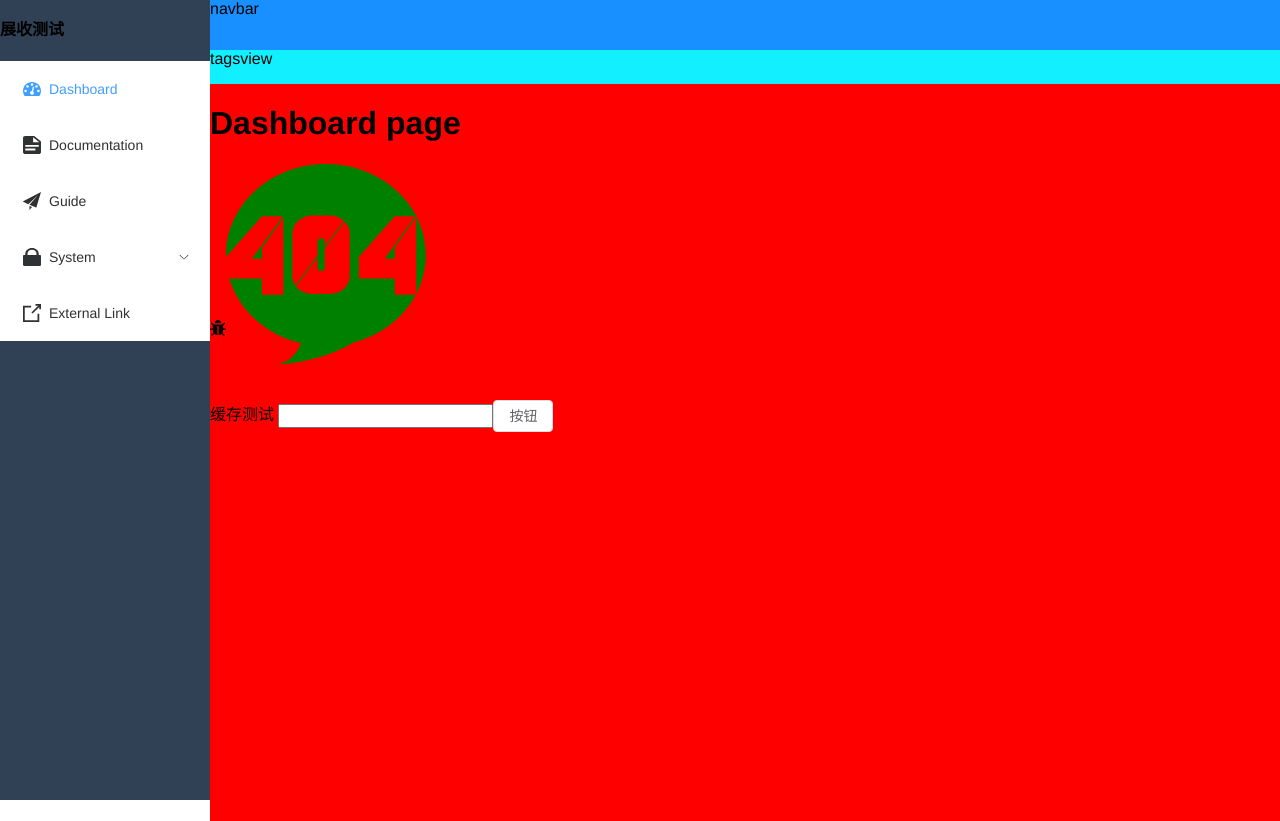
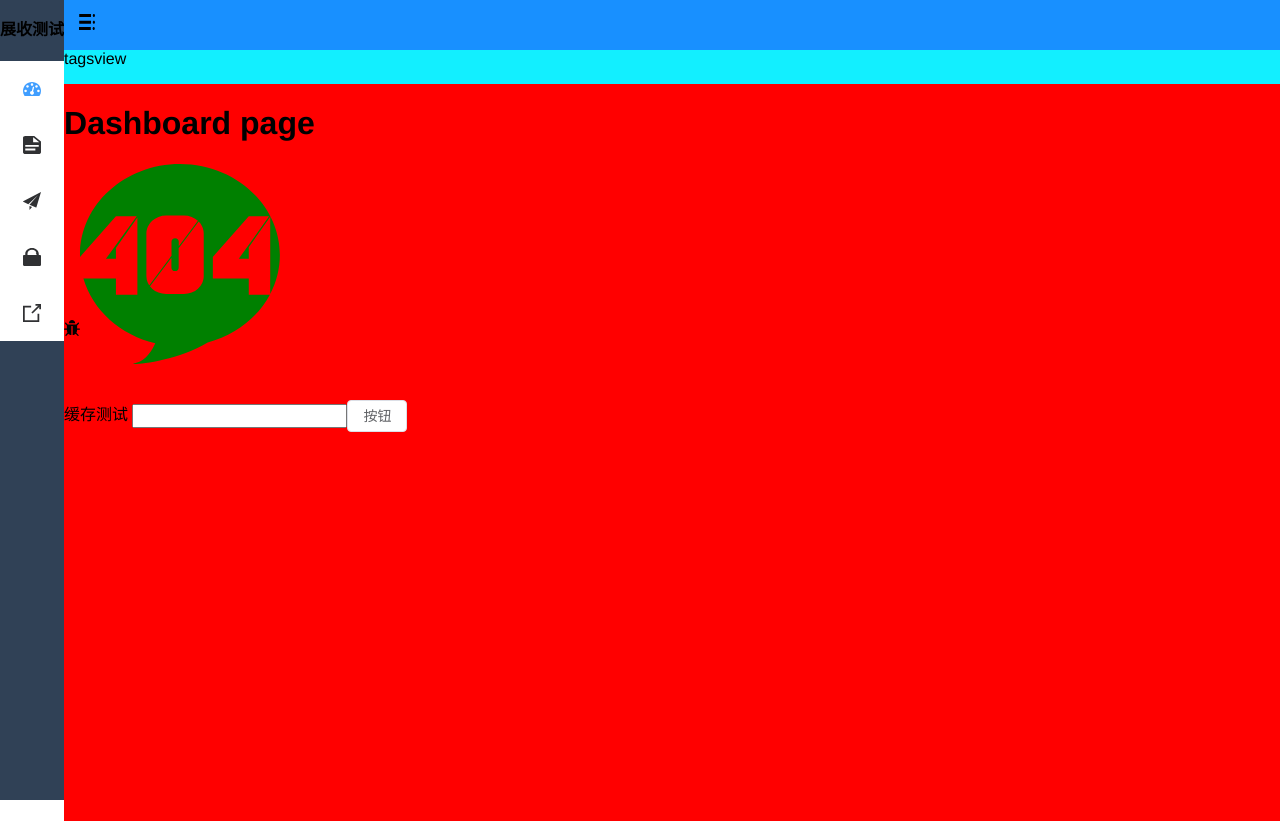
Before and after one commit to wangtongmeng/vue3-admin, a Vue app: page /dashboard in a window 1280 px wide. Built offline with nearby package versions, Linux system fonts and the light colour scheme.

Commit message:
feat: navbar 添加导航按钮并接入 vuex

```diff
--- a/src/components.d.ts
+++ b/src/components.d.ts
@@ -14,7 +14,9 @@ declare module '@vue/runtime-core' {
     ElMenu: typeof import('element-plus/es')['ElMenu']
     ElMenuItem: typeof import('element-plus/es')['ElMenuItem']
     ElSubMenu: typeof import('element-plus/es')['ElSubMenu']
+    Hambuger: typeof import('./components/Hambuger/index.vue')['default']
     HelloWorld: typeof import('./components/HelloWorld.vue')['default']
+    Navbar: typeof import('./layout/components/Navbar.vue')['default']
     RouterLink: typeof import('vue-router')['RouterLink']
     RouterView: typeof import('vue-router')['RouterView']
     Sidebar: typeof import('./layout/components/Sidebar/index.vue')['default']
--- /dev/null
+++ b/src/components/Hambuger/index.vue
@@ -0,0 +1,41 @@
+<template>
+  <div class="hamburger-container" style="padding: 0 15px" @click="toggleClick">
+    <svg-icon
+      icon-class="list"
+      class-name="hamburger"
+      :class="{ 'is-active': props.isActive }"
+    ></svg-icon>
+  </div>
+</template>
+
+<script lang="ts" setup>
+const props = defineProps({ isActive: { type: Boolean, default: false } })
+const emit = defineEmits(["toggleClick"])
+const toggleClick = () => {
+  emit("toggleClick")
+}
+</script>
+
+<style lang="scss" scoped>
+.hamburger-container {
+  line-height: 46px;
+  height: 100%;
+  float: left;
+  cursor: pointer;
+  transition: background 0.3s;
+  -webkit-tap-highlight-color: transparent;
+  &:hover {
+    background: rgba(0, 0, 0, 0.025);
+  }
+}
+:deep(.hamburger) {
+  display: inline-block;
+  vertical-align: middle;
+  width: 20px;
+  height: 20px;
+  transition: all 0.2s;
+}
+:deep(.hamburger.is-active) {
+  transform: rotate(180deg);
+}
+</style>
--- /dev/null
+++ b/src/layout/components/Navbar.vue
@@ -0,0 +1,22 @@
+<template>
+  <div class="navbar">
+    <hambuger @toggleClick="toggleSidebar" :is-active="sidebar.opened" />
+  </div>
+</template>
+
+<script lang="ts" setup>
+import { useAppStore } from "@/stores/app"
+import { storeToRefs } from "pinia"
+
+const store = useAppStore()
+const { sidebar } = storeToRefs(store)
+const toggleSidebar = () => {
+  store.toggleSidebar()
+}
+</script>
+
+<style lang="scss" scoped>
+.navbar {
+  height: 50px;
+}
+</style>
--- a/src/layout/components/Sidebar/index.vue
+++ b/src/layout/components/Sidebar/index.vue
@@ -7,7 +7,7 @@
     :background-color="scssVariables.menuBg"
     :text-color="scssVariables.menuText"
     :active-text-color="scssVariables.menuActiveText"
-    :collapse="isCollapse"
+    :collapse="sidebar.opened"
     :collapse-transition="true"
   >
     <!-- 循环sidebar-item组件 -->
@@ -23,6 +23,10 @@
 import scssVariables from "@/styles/variables.module.scss"
 // 导入路由表
 import { routes } from "@/router"
+import { useAppStore } from "@/stores/app"
+import { storeToRefs } from "pinia"
+const store = useAppStore()
+const { sidebar } = storeToRefs(store)
 // 渲染路由
 const menuRoutes = computed(() => routes)
 const route = useRoute()
--- a/src/layout/index.vue
+++ b/src/layout/index.vue
@@ -5,7 +5,7 @@
     </div>
     <div class="main-container">
       <div class="header">
-        <div class="navbar">navbar</div>
+        <navbar></navbar>
         <div class="tags-view">tagsview</div>
       </div>
       <div class="app-main">
--- /dev/null
+++ b/src/stores/app.ts
@@ -0,0 +1,17 @@
+import { defineStore } from "pinia"
+export const useAppStore = defineStore("app", () => {
+  // 状态
+  const state = reactive({
+    siderbar: {
+      // sidebar 展开状态
+      opened: true
+    }
+  })
+  const sidebar = computed(() => state.siderbar)
+
+  // actions
+  const toggleSidebar = () => {
+    state.siderbar.opened = !state.siderbar.opened
+  }
+  return { sidebar, toggleSidebar }
+})
```
